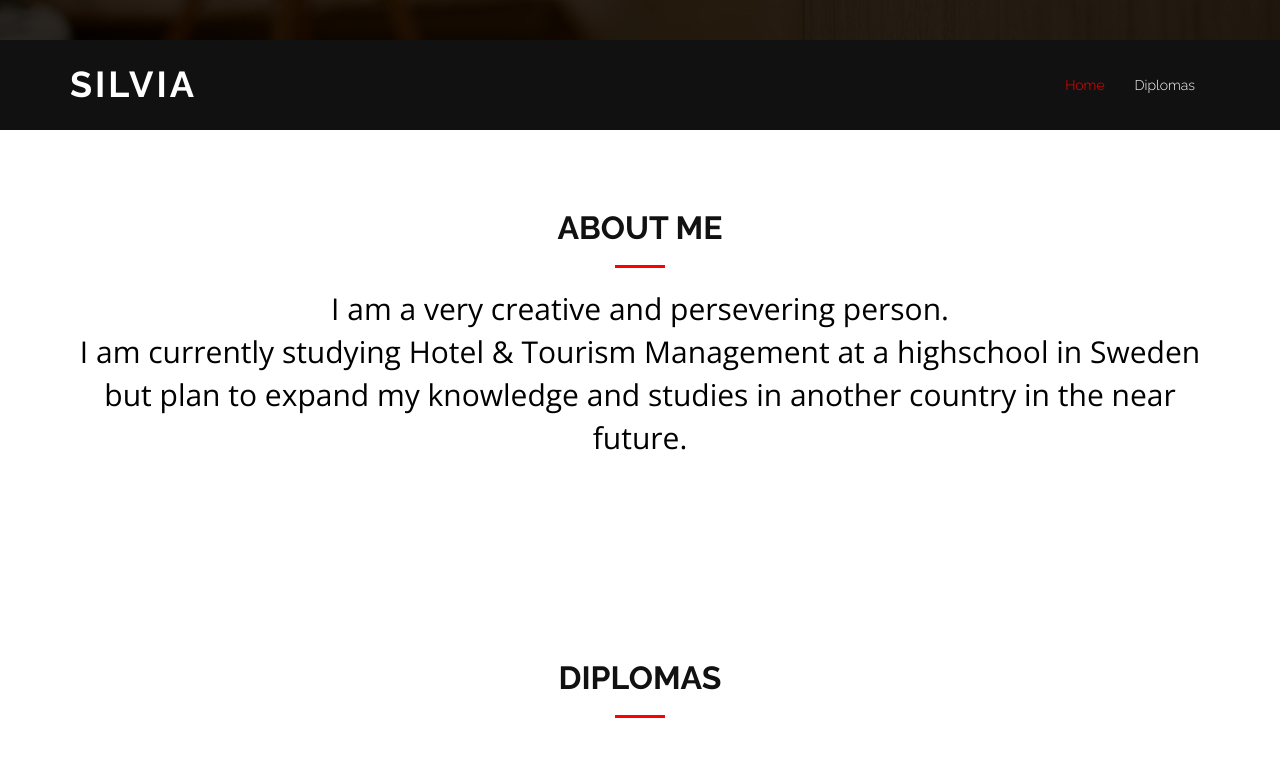
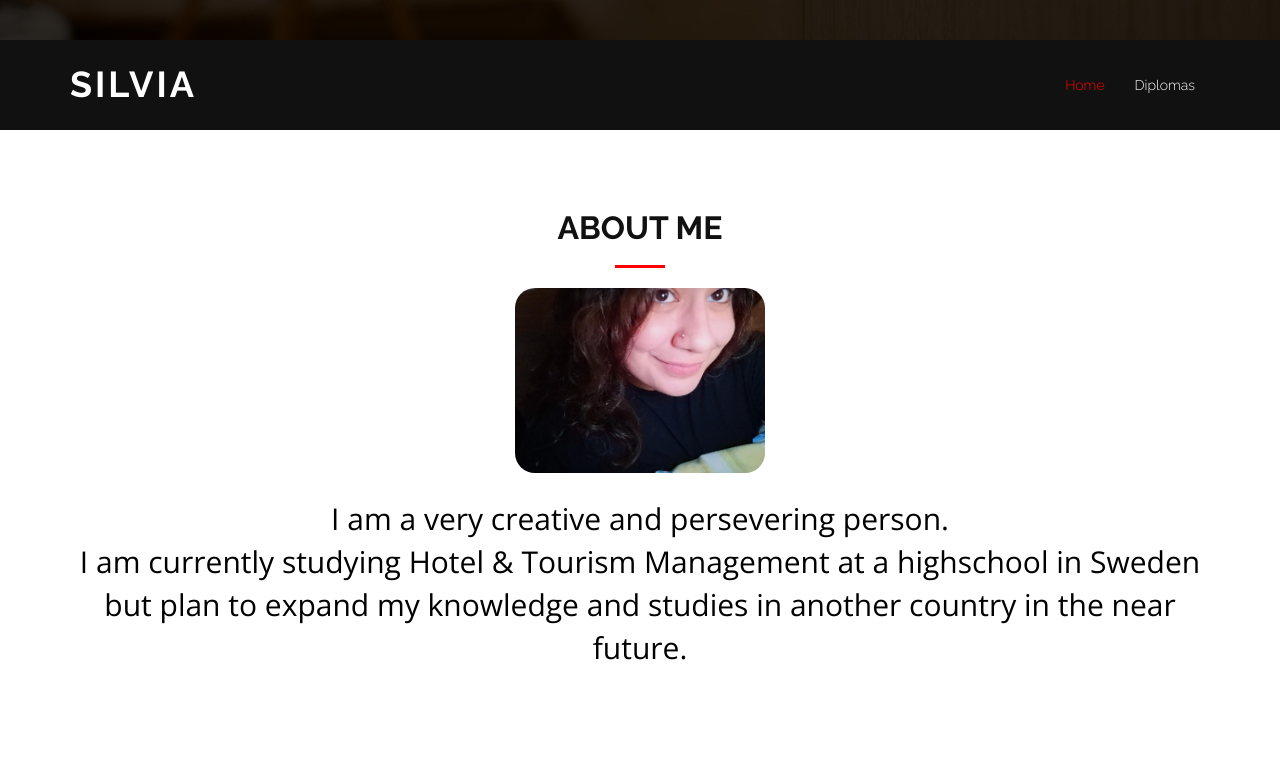
Before and after one commit to silviaaboud/silviaaboud.github.io, a plain HTML site: page index.html in a window 1280 px wide. Shown: the part 760-1521 px from the top of the page. Drawn offline with nearby package versions, Linux system fonts and the light colour scheme.

Commit message:
photo added

```diff
--- a/css/style.scss
+++ b/css/style.scss
@@ -117,6 +117,12 @@ body {
     text-align: center;
     vertical-align: middle;
   }
+
+      img.profile-photo {
+        width: 250px;
+        border-radius: 20px;
+        margin-bottom: 25px;
+      }
 
   #hero h1 {
     margin: 30px 0 10px 0;
@@ -493,6 +499,7 @@ body {
   #about {
     background: #fff;
     padding: 80px 0;
+    text-align: center;
   }
 
   #about .about-img {
--- a/index.html
+++ b/index.html
@@ -58,6 +58,7 @@
 
         <h1>Silvia Aboud</h1>
         <h2>HOTEL MANAGEMENT</h2>
+
         <div class="actions">
           <a href="#services" class="btn-services">Diplomas</a>
         </div>
@@ -118,6 +119,7 @@
         <div class="col-md-12">
           <h3 class="section-title">About Me</h3>
           <div class="section-title-divider"></div>
+          <img src="img/profile.jpeg" alt="profile" class="profile-photo">
           <p class="section-description">I am a very creative and persevering person. <br> I am currently studying Hotel & Tourism Management at a highschool in Sweden but plan to expand my knowledge and studies in another country in the near future.</p>
         </div>
       </div>
```
Also changed, not shown: css/style.css, img/profile.jpeg (added), 1 other file.
